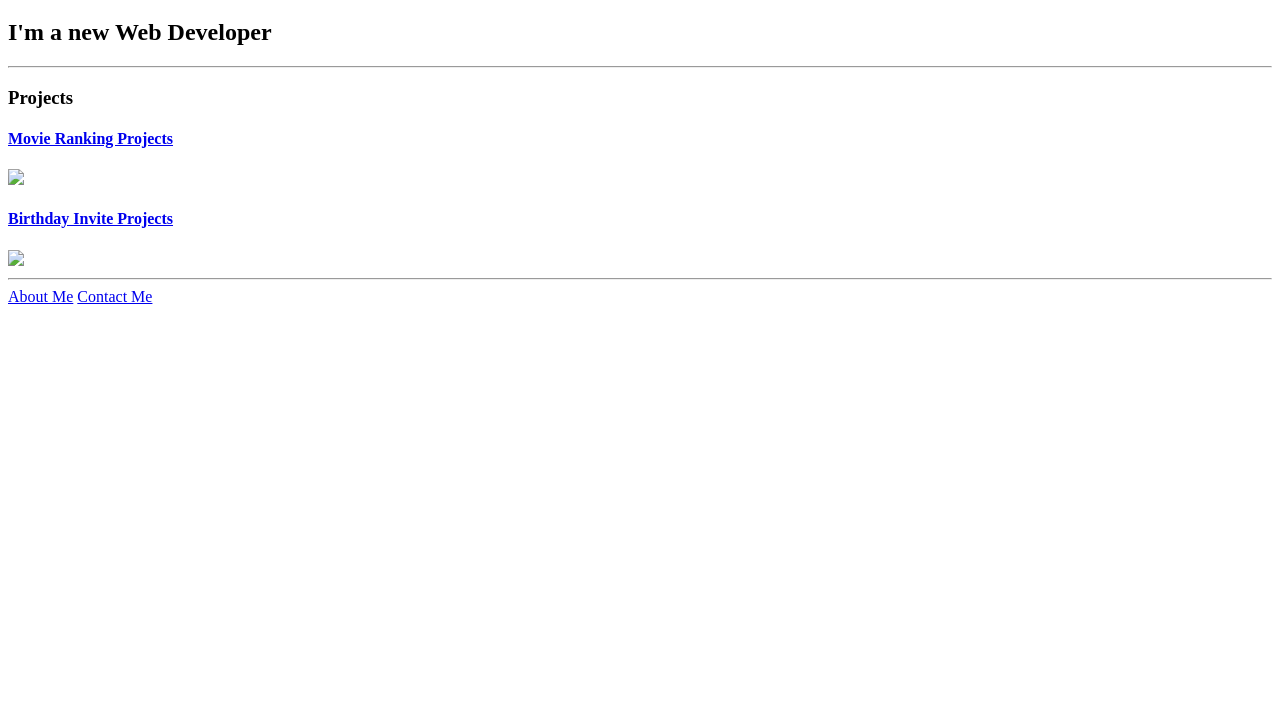
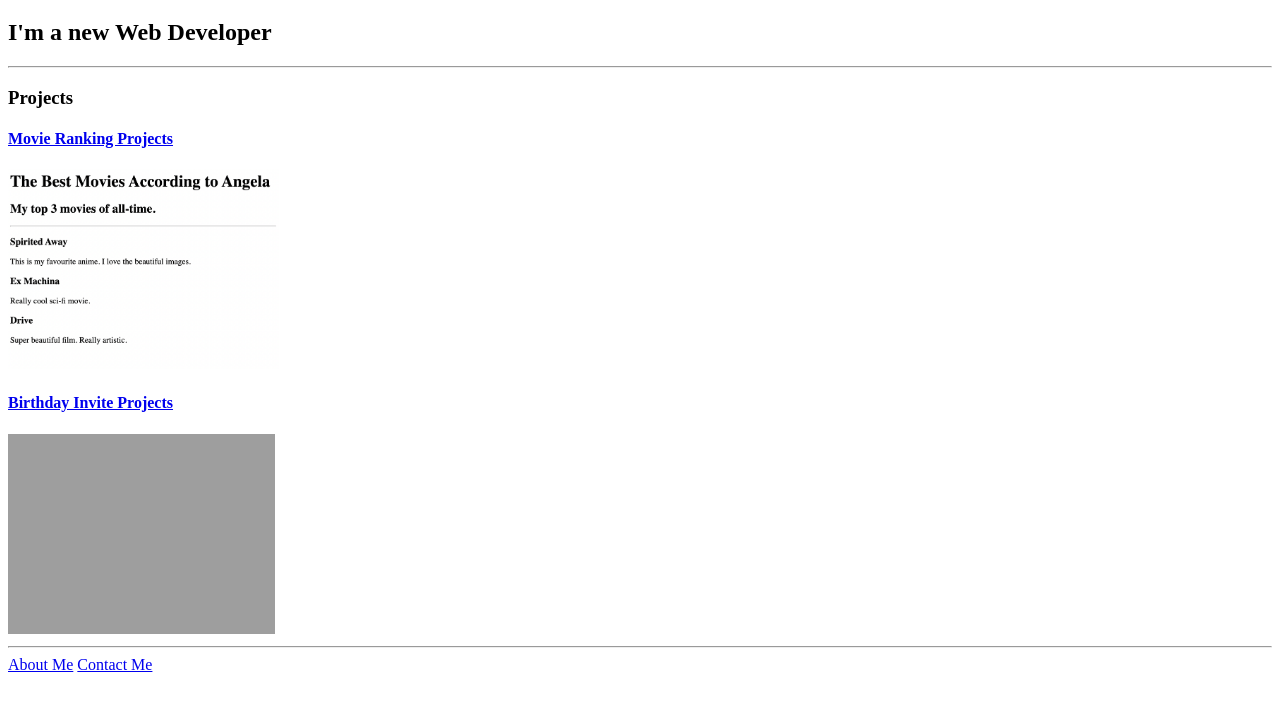
Before and after one commit to bissis0403/My-First-Portfolio, a plain HTML site: page index.html in a window 1280 px wide. Shown: the part 61-772 px from the top of the page. Drawn offline with Linux system fonts and the light colour scheme; the site is published under a folder, as on GitHub Pages, so addresses that start at the root find nothing.

Commit message:
Update index.html

```diff
--- a/index.html
+++ b/index.html
@@ -12,9 +12,9 @@
     <hr/>
     <h3>Projects</h3>
     <a href="/public/movie-ranking.html"><h4>Movie Ranking Projects</h4></a>
-    <img src="/assets/images/movie-ranking.png"height=200/>
+    <img src="./assets/images/movie-ranking.png"height=200/>
     <a href="/public/birthday-invite.html"><h4>Birthday Invite Projects</h4></a>
-    <img src="/assets/images/birthday-invite.png"height=200/>
+    <img src="./assets/images/birthday-invite.png"height=200/>
 
 
     <hr/>
```
